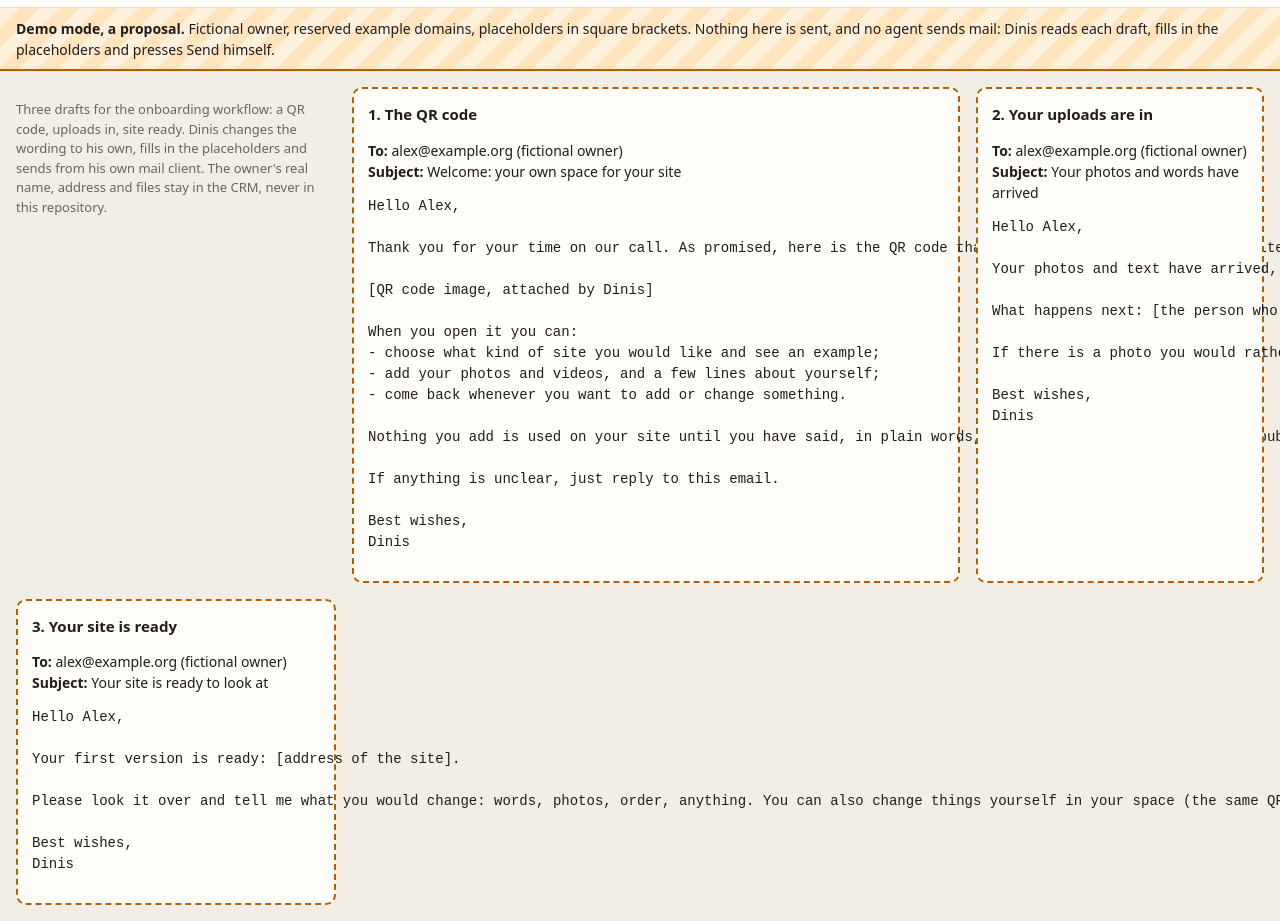
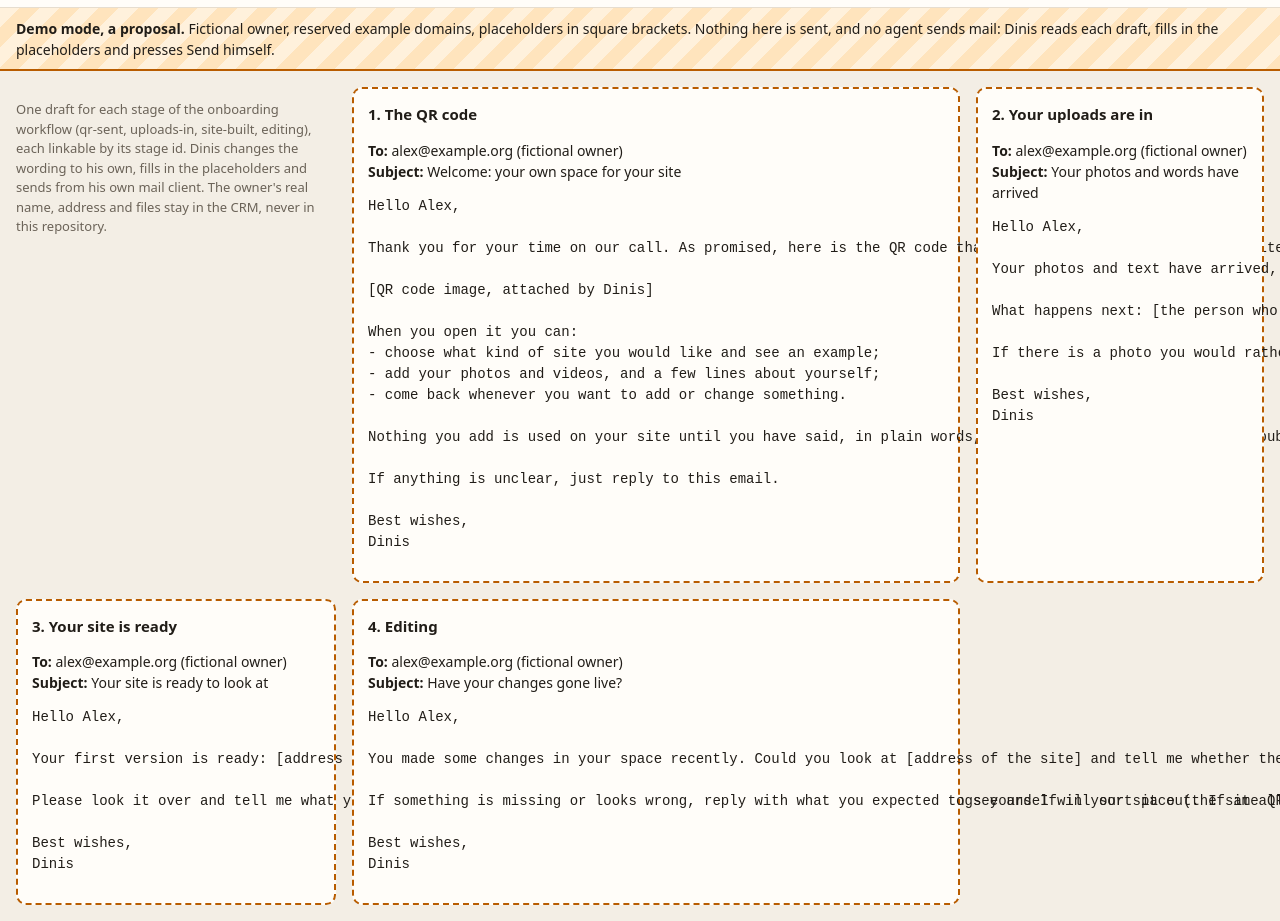
Before and after one commit to SovereignWebsite/Site__Tool__Google__Gmail, a plain HTML site: page site/designs/onboarding/index.html in a window 1280 px wide. Shown: the part 37-958 px from the top of the page. Drawn offline with Linux system fonts and the light colour scheme.

Commit message:
Onboarding drafts keyed by CRM stage id, plus an editing draft
Agent: cl-2.mail.dev@AgentiCCells.dinis

Co-Authored-By: Claude Sonnet 5.5 <noreply@anthropic.com>
Claude-Session: https://claude.ai/code/session_01Kw9UwBXbhLqW5YqytqTBTn

```diff
--- a/site/designs/onboarding/index.html
+++ b/site/designs/onboarding/index.html
@@ -38,8 +38,8 @@
 </section>
 
 <main class="wrap">
-<p class="muted small">Three drafts for the onboarding workflow: a QR code, uploads in, site ready. Dinis changes the wording to his own, fills in the placeholders and sends from his own mail client. The owner's real name, address and files stay in the CRM, never in this repository.</p>
-<section class="draft" aria-labelledby="d1">
+<p class="muted small">One draft for each stage of the onboarding workflow (qr-sent, uploads-in, site-built, editing), each linkable by its stage id. Dinis changes the wording to his own, fills in the placeholders and sends from his own mail client. The owner's real name, address and files stay in the CRM, never in this repository.</p>
+<section class="draft" id="qr-sent" aria-labelledby="d1">
 <h2 id="d1">1. The QR code</h2>
 <p><strong>To:</strong> alex@example.org (fictional owner)<br><strong>Subject:</strong> Welcome: your own space for your site</p>
 <pre>Hello Alex,
@@ -60,7 +60,7 @@ If anything is unclear, just reply to this email.
 Best wishes,
 Dinis</pre>
 </section>
-<section class="draft" aria-labelledby="d2">
+<section class="draft" id="uploads-in" aria-labelledby="d2">
 <h2 id="d2">2. Your uploads are in</h2>
 <p><strong>To:</strong> alex@example.org (fictional owner)<br><strong>Subject:</strong> Your photos and words have arrived</p>
 <pre>Hello Alex,
@@ -74,7 +74,7 @@ If there is a photo you would rather we did not use, tell me and it will stay ou
 Best wishes,
 Dinis</pre>
 </section>
-<section class="draft" aria-labelledby="d3">
+<section class="draft" id="site-built" aria-labelledby="d3">
 <h2 id="d3">3. Your site is ready</h2>
 <p><strong>To:</strong> alex@example.org (fictional owner)<br><strong>Subject:</strong> Your site is ready to look at</p>
 <pre>Hello Alex,
@@ -86,6 +86,18 @@ Please look it over and tell me what you would change: words, photos, order, any
 Best wishes,
 Dinis</pre>
 </section>
+<section class="draft" id="editing" aria-labelledby="d4">
+<h2 id="d4">4. Editing</h2>
+<p><strong>To:</strong> alex@example.org (fictional owner)<br><strong>Subject:</strong> Have your changes gone live?</p>
+<pre>Hello Alex,
+
+You made some changes in your space recently. Could you look at [address of the site] and tell me whether they appear as you intended?
+
+If something is missing or looks wrong, reply with what you expected to see and I will sort it out. If it all looks right, you need do nothing.
+
+Best wishes,
+Dinis</pre>
+</section>
 </main>
 </body>
 </html>
```
Also changed, not shown: site/designs/index.html (+1 -1 lines), 1 other file.
